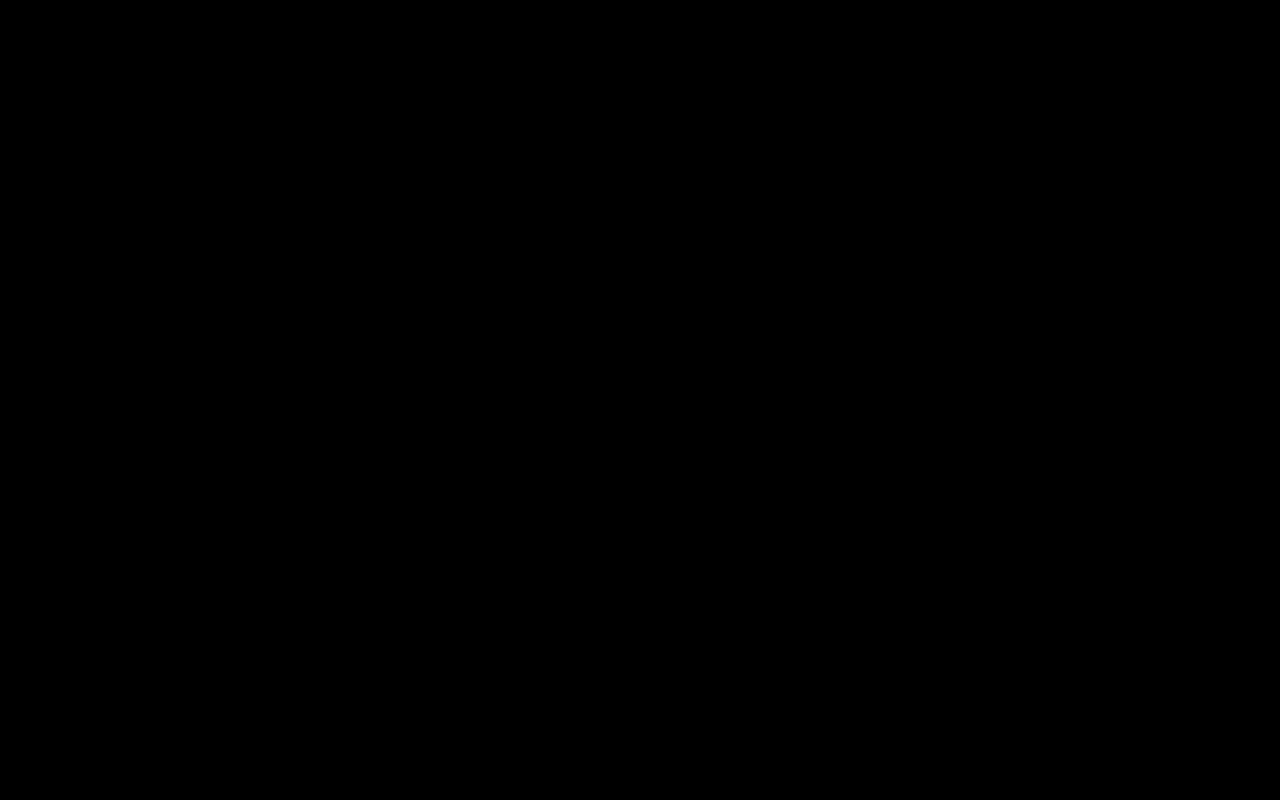
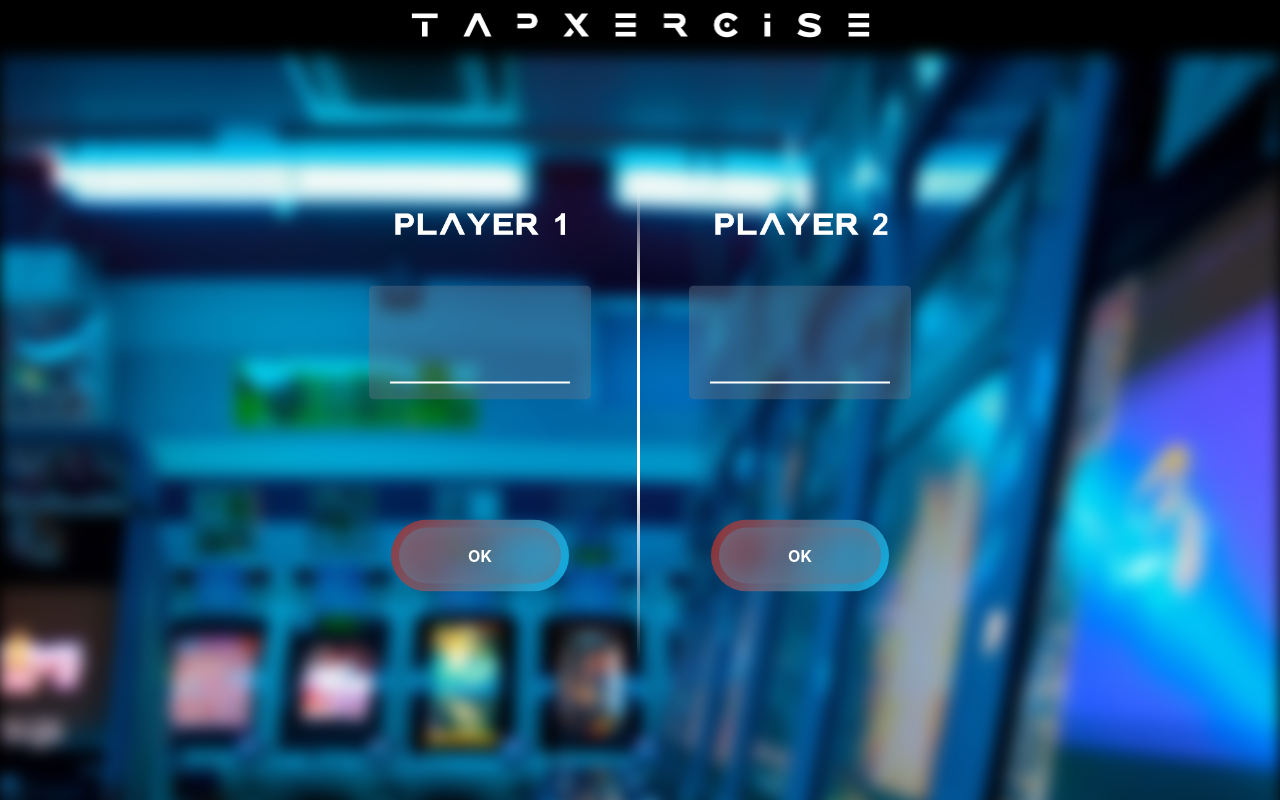
Before and after one commit to vincentreyy/tapxercise, a Next.js app: page /battle-mode in a window 1280 px wide. Shown: the top 800 px of the page. Built offline with nearby package versions, Linux system fonts and the light colour scheme.

Commit message:
battle mode page

```diff
--- a/components/ui/form.module.css
+++ b/components/ui/form.module.css
@@ -4,25 +4,33 @@
   margin: 40px 0;
   box-sizing: border-box;
   font-size: 3rem;
-  background: linear-gradient(white, white) center bottom 15px / calc(100% - 40px) 2px no-repeat;
+  background: linear-gradient(white, white) center bottom 15px /
+    calc(100% - 40px) 2px no-repeat;
   background-color: rgba(103, 117, 140, 0.4);
   border: solid 1px transparent;
+  border-radius: 0.3rem;
 }
 
 .form:focus {
   outline: none;
-  background-image: linear-gradient(115deg, rgba(185,42,35,0.8), rgba(13,199,255,0.8));
+  background-image: linear-gradient(
+    115deg,
+    rgba(185, 42, 35, 0.8),
+    rgba(13, 199, 255, 0.8)
+  );
   background-origin: border-box;
   background-clip: border-box;
+  color: white;
 }
 
-@media only screen and (max-width: 930px)  {
+@media only screen and (max-width: 930px) {
   .form {
     width: 100%;
     padding: 10px 15px;
     margin: 20px 0;
     font-size: 1.5rem;
-    background: linear-gradient(white, white) center bottom 7px / calc(100% - 20px) 2px no-repeat;
+    background: linear-gradient(white, white) center bottom 7px /
+      calc(100% - 20px) 2px no-repeat;
     background-color: rgba(103, 117, 140, 0.4);
     border: solid 1px transparent;
   }
--- a/pages/battle-mode/index.js
+++ b/pages/battle-mode/index.js
@@ -1,3 +1,88 @@
+import Image from "next/image";
+import Link from "next/link";
+import { Col, Container, Row } from "react-bootstrap";
+import Background from "../../components/ui/background";
+import Button from "../../components/ui/button";
+import Center from "../../components/ui/center";
+import Form from "../../components/ui/form";
+
+import styles from "../../styles/battlemode.module.css";
+
 export default function BattleModePage() {
-  return <div>Battle Mode Page</div>;
+  return (
+    <div>
+      <center>
+        <Link href="/">
+          <a>
+            <Image
+              src="/tapxercise.png"
+              alt="tapxercise"
+              width={477.5}
+              height={50}
+            />
+          </a>
+        </Link>
+
+        <Background>
+          <Image
+            src="/bg-image.png"
+            alt="background"
+            width={1920}
+            height={1920}
+          />
+        </Background>
+      </center>
+
+      <div
+        className={`${styles["divider"]} d-flex justify-content-center`}
+      ></div>
+
+      <Center>
+        <Container fluid>
+          <Row>
+            <Col>
+              <center>
+                <Form>
+                  <Image
+                    src="/player-one.png"
+                    alt="Player One Name"
+                    width={611}
+                    height={64}
+                  />
+                </Form>
+              </center>
+            </Col>
+            <Col>
+              <center>
+                <Form>
+                  <Image
+                    src="/player-two.png"
+                    alt="Player Two Name"
+                    width={611}
+                    height={64}
+                  />
+                </Form>
+              </center>
+            </Col>
+          </Row>
+          <Row>
+            <Col>
+              <center>
+                <Button link="">
+                  <span>OK</span>
+                </Button>
+              </center>
+            </Col>
+            <Col>
+              <center>
+                <Button link="">
+                  <span>OK</span>
+                </Button>
+              </center>
+            </Col>
+          </Row>
+        </Container>
+      </Center>
+    </div>
+  );
 }
--- /dev/null
+++ b/styles/battlemode.module.css
@@ -0,0 +1,10 @@
+.divider {
+  border-right: solid 3px transparent;
+  background-image: linear-gradient(180deg, transparent 0%, transparent 10%, white 30%, white 60%, transparent 90%, transparent 100%);
+  background-origin: border-box;
+  background-clip: border-box;
+  left: calc(50% - 3px);
+  height: 75%;
+  position: absolute;
+  top: 15%;
+}
```
Also changed, not shown: public/player-one.png (added), public/player-two.png (added).
